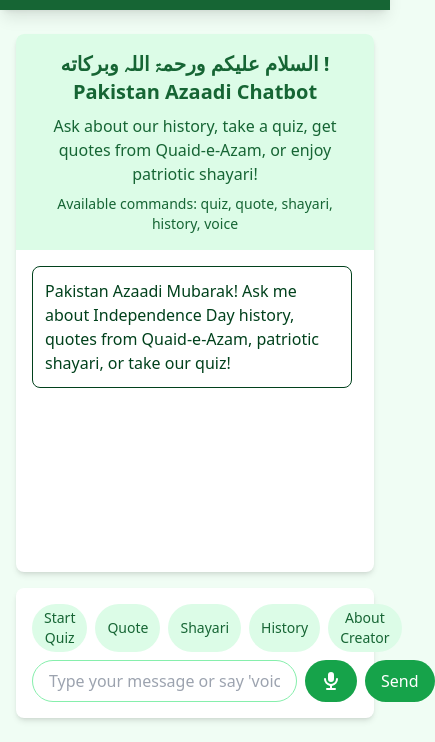
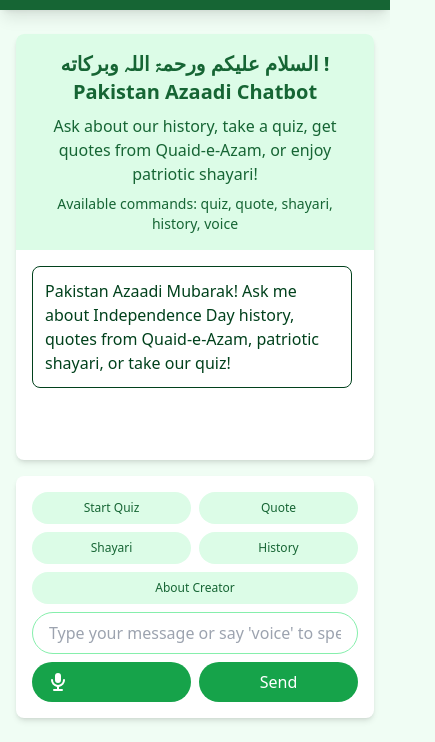
Before and after one commit to MS-Zainab/Azadi-Chatbot, a plain HTML site: page index.html in a window 390 px wide. Shown: the part 102-844 px from the top of the page, 435 px wide, since content can reach past the window. Drawn offline with nearby package versions, Linux system fonts and the light colour scheme; a web font is replaced by a local one.

Commit message:
update style
mobile view

```diff
--- a/index.html
+++ b/index.html
@@ -44,7 +44,7 @@
 
         <!-- Input Area -->
         <div class="bg-white rounded-lg shadow-md p-4">
-            <div class="flex space-x-2 mb-2">
+            <div class=" mb-2 chatbot-buttons">
                 <!-- Quick Action Buttons -->
                 <button onclick="startQuiz()" class="px-3 py-1 bg-green-100 text-green-800 rounded-full text-sm hover:bg-green-200 transition">Start Quiz</button>
                 <button onclick="getQuote()" class="px-3 py-1 bg-green-100 text-green-800 rounded-full text-sm hover:bg-green-200 transition">Quote</button>
@@ -53,7 +53,7 @@
                 <button id="creatorBtn" class="px-3 py-1 bg-green-100 text-green-800 rounded-full text-sm hover:bg-green-200 transition">About Creator</button>
 
             </div>
-            <div class="flex space-x-2">
+            <div class="chat-input-row">
                 <input id="userInput" type="text" placeholder="Type your message or say 'voice' to speak..."
                        class="flex-grow px-4 py-2 border border-green-300 rounded-full focus:outline-none focus:ring-2 focus:ring-green-500">
                 <button id="voiceBtn" onclick="toggleVoiceRecognition()" class="px-4 py-2 bg-green-600 text-white rounded-full hover:bg-green-700 transition">
--- a/style.css
+++ b/style.css
@@ -1,4 +1,3 @@
-
 @import url('https://fonts.googleapis.com/css2?family=Nastaliq&family=Noto+Sans+Arabic&display=swap');
 
 .user-bubble {
@@ -6,58 +5,103 @@
     color: white;
     border-top-right-radius: 0;
 }
+
 .bot-bubble {
     background-color: #FFFFFF;
     color: #01411C;
     border-top-left-radius: 0;
     border: 1px solid #01411C;
 }
+
 .urdu-text {
     font-family: 'Noto Sans Arabic', 'Nastaliq', serif;
     font-size: 1.1rem;
     line-height: 2;
     text-align: right;
 }
+
 .pulse-animation {
     animation: pulse 1.5s infinite;
 }
+
 @keyframes pulse {
-            0% { transform: scale(1); }
-            50% { transform: scale(1.05); }
-            100% { transform: scale(1); }
+    0% {
+        transform: scale(1);
     }
+
+    50% {
+        transform: scale(1.05);
+    }
+
+    100% {
+        transform: scale(1);
+    }
+}
+
 #voiceBtn.listening {
     background-color: #EF4444;
     animation: listeningPulse 1s infinite;
 }
+
 @keyframes listeningPulse {
-            0% { box-shadow: 0 0 0 0 rgba(239, 68, 68, 0.7); }
-            70% { box-shadow: 0 0 0 10px rgba(239, 68, 68, 0); }
-            100% { box-shadow: 0 0 0 0 rgba(239, 68, 68, 0); }
+    0% {
+        box-shadow: 0 0 0 0 rgba(239, 68, 68, 0.7);
+    }
+
+    70% {
+        box-shadow: 0 0 0 10px rgba(239, 68, 68, 0);
+    }
+
+    100% {
+        box-shadow: 0 0 0 0 rgba(239, 68, 68, 0);
+    }
 }
  .chatbot-buttons {
         display: flex;
         flex-wrap: wrap;
-    justify-content: center;
         gap: 8px;
     }
 
     .chatbot-buttons button {
-    flex: 1 1 calc(20% - 8px); /* har button ka equal width */
-    min-width: 70px;           /* smallest size limit */
-    padding: 8px 12px;
-    font-size: 14px;
-    border-radius: 20px;
-    background-color: #e6f4ea;
-    border: none;
-    cursor: pointer;
+        flex: 1 1 auto;
         white-space: nowrap;
     }
 
+    /* Input + Voice + Send Row */
+    .chat-input-row {
+        display: flex;
+        gap: 8px;
+        flex-wrap: nowrap;
+    }
+
+    .chat-input-row input {
+        flex-grow: 1;
+        min-width: 0;
+    }
+
+    .chat-input-row button {
+        flex-shrink: 0;
+    }
+
+    /* Mobile adjustments */
     @media (max-width: 480px) {
         .chatbot-buttons button {
-        flex: 1 1 calc(33.33% - 8px); /* chhote screen pe 3 per row */
+            flex: 1 1 calc(50% - 8px); /* two buttons per row */
             font-size: 12px;
-        padding: 6px 8px;
+            padding: 6px;
+        }
+
+        .chat-input-row {
+            flex-wrap: wrap;
+        }
+
+        .chat-input-row input {
+            flex: 1 1 100%;
+            order: 1;
+        }
+
+        .chat-input-row button {
+            flex: 1 1 calc(50% - 8px);
+            order: 2;
         }
     }
```
Lines whose indentation alone changed are shown as unchanged.
